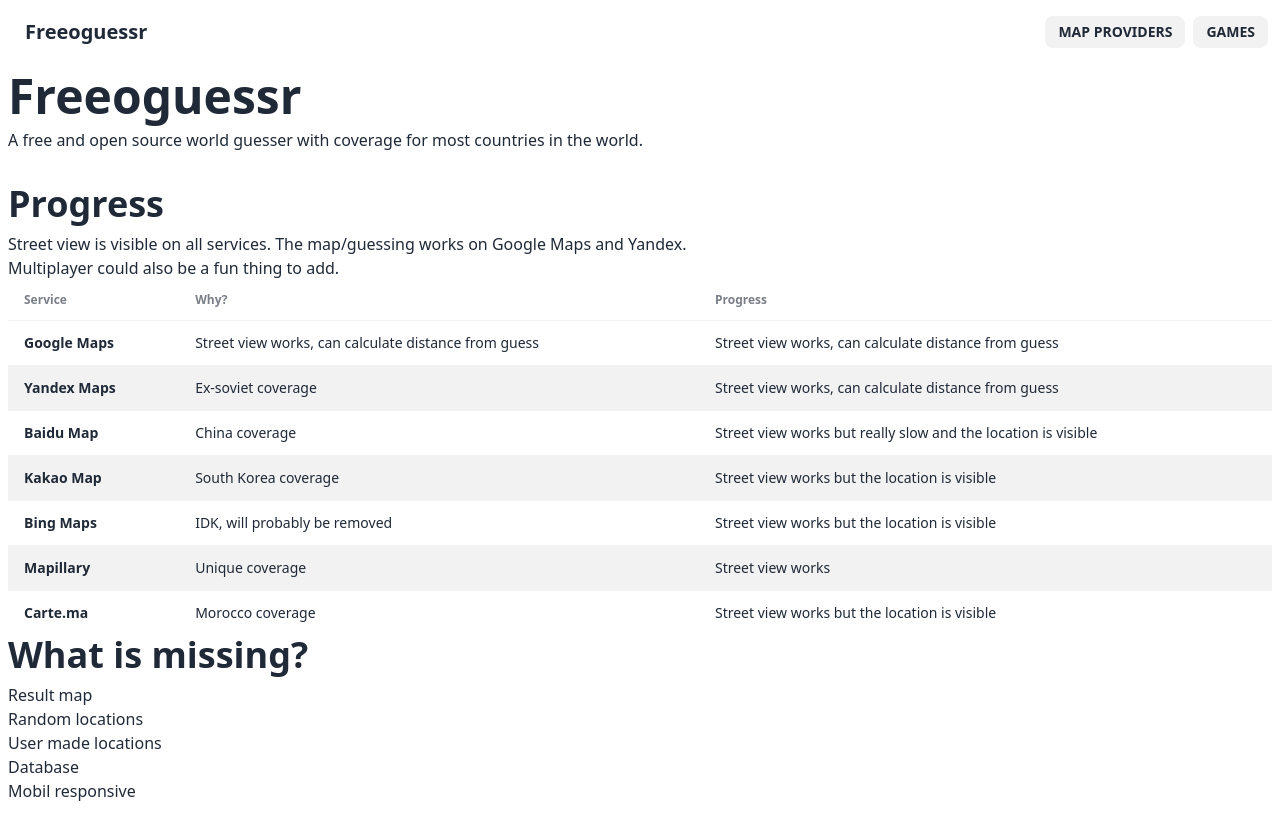
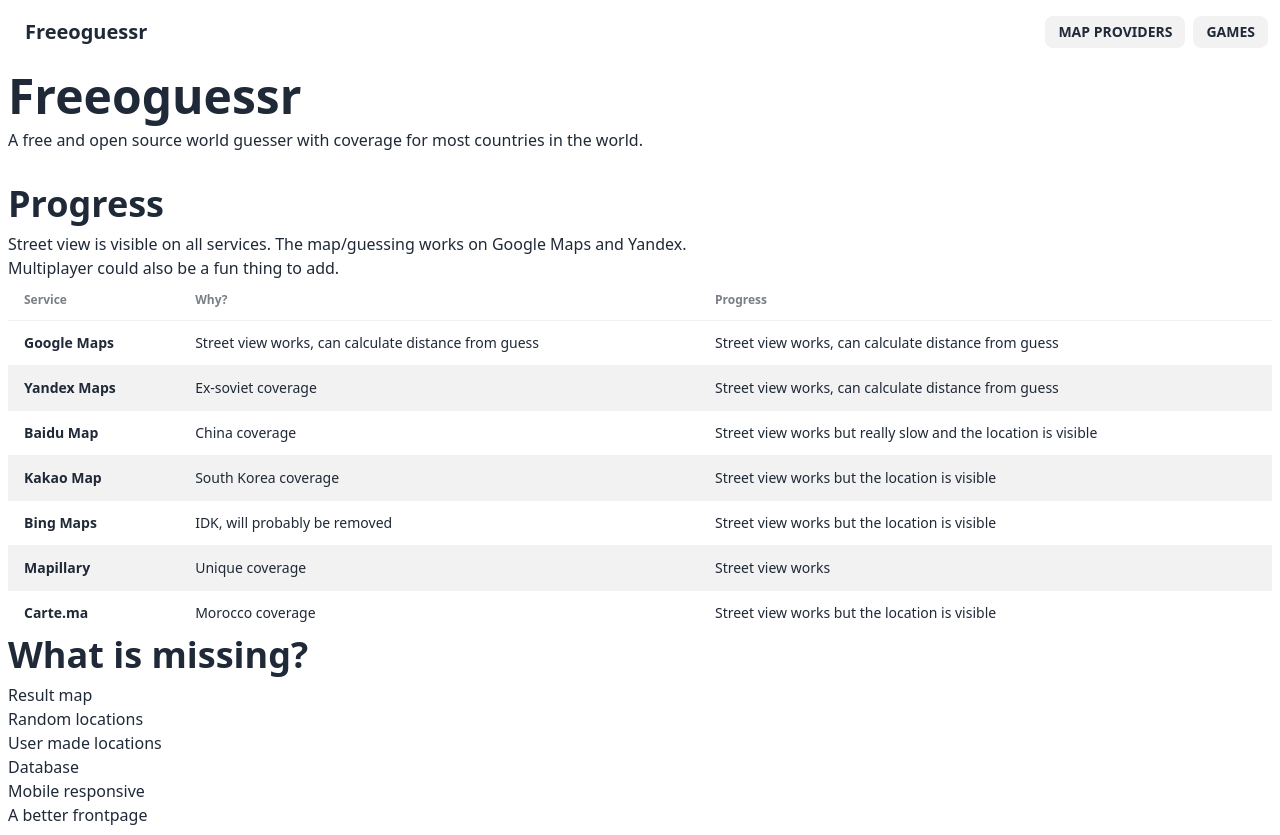
Before and after one commit to jona799t/freeoguessr, a SvelteKit app: page / in a window 1280 px wide. Before the commit the page ends 811 px from the top, so only its background shows below. Built offline with nearby package versions, Linux system fonts and the light colour scheme.

Commit message:
English instead of danish

```diff
--- a/src/routes/+page.svelte
+++ b/src/routes/+page.svelte
@@ -88,6 +88,7 @@
         <li>Random locations</li>
         <li>User made locations</li>
         <li>Database</li>
-        <li>Mobil responsive</li>
+        <li>Mobile responsive</li>
+        <li>A better frontpage</li>
     </ul>
 </div>
--- a/src/routes/play/+page.svelte
+++ b/src/routes/play/+page.svelte
@@ -51,7 +51,7 @@
                 alert(`Unknown street view provider`)
         }
 
-        message = `Du var ${distance(marker._latlng.lat, marker._latlng.lng, lat, lng)} meter væk fra målet`
+        message = `You were ${distance(marker._latlng.lat, marker._latlng.lng, lat, lng).toFixed(2)} meters away from the target`
         blur = true;
 
         await new Promise(resolve => setTimeout(resolve, 2000));
@@ -60,7 +60,7 @@
             round++;
             loaded();
         } else {
-            message = "Spillet er ovre"
+            message = "The game is over"
         }
     }
 
--- a/src/routes/providers/+page.svelte
+++ b/src/routes/providers/+page.svelte
@@ -67,7 +67,7 @@
         }
 
         afstand = distance(marker._latlng.lat, marker._latlng.lng, lat, lng);
-        message = `Du var ${afstand} meter væk fra målet`
+        message = `You were ${afstand.toFixed(2)} meters away from the target`
         blur = true;
     }
 
```
Also changed, not shown: 1 other file (tests, documents, lock files or other folders).
